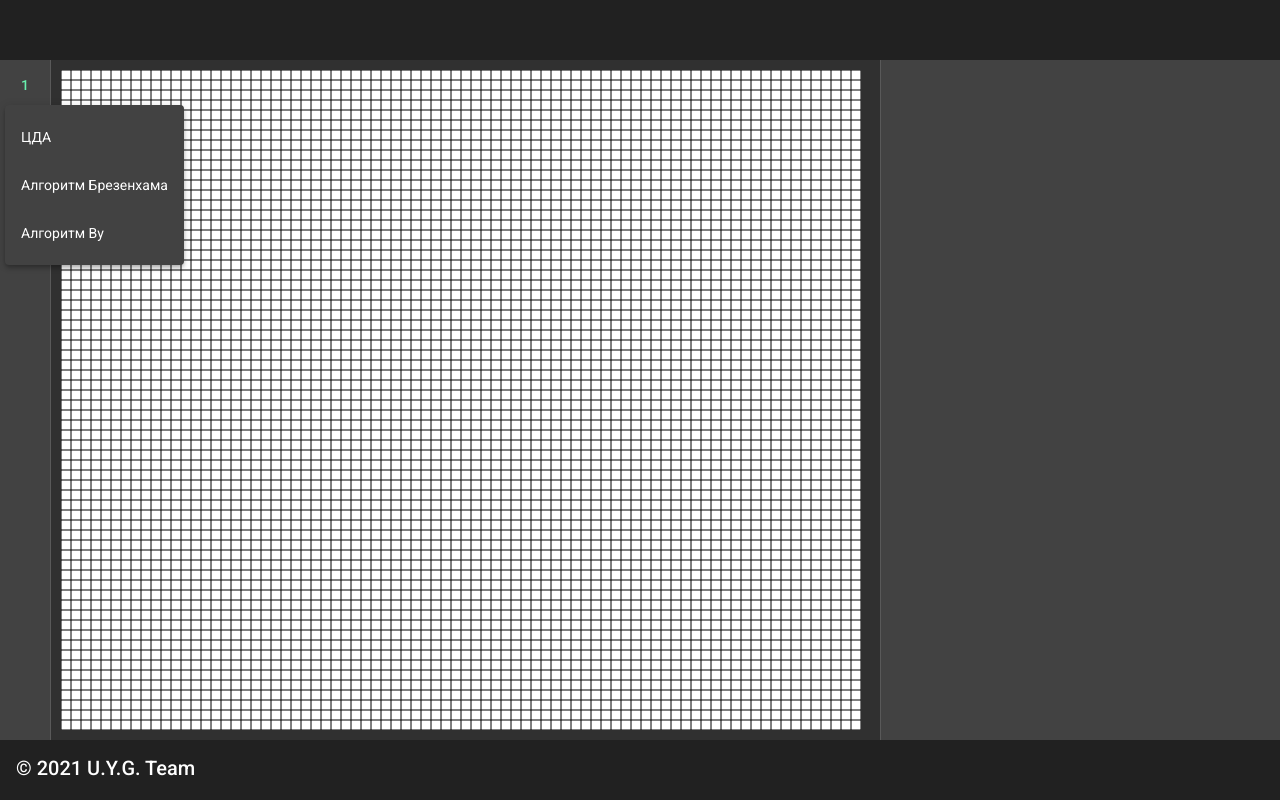
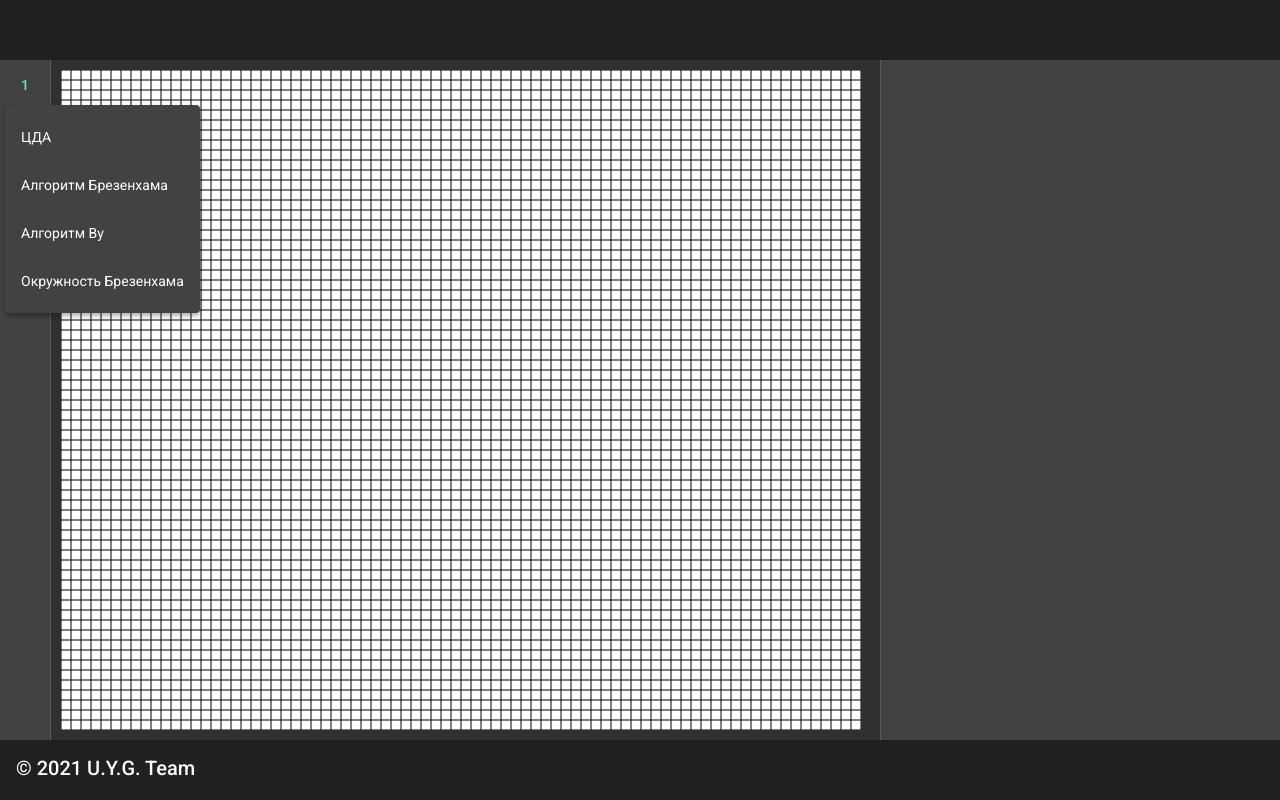
Before and after one commit to UlyanYunakh/graphic-editor, an Angular app: page / in a window 1280 px wide. Both pictures are taken after a click on the button "Отрезок". Built offline with nearby package versions, Linux system fonts and the light colour scheme.

Commit message:
add circle option in menu

```diff
--- a/src/app/models/ellipse-algorithm.ts
+++ b/src/app/models/ellipse-algorithm.ts
@@ -1,6 +1,4 @@
 import { IAlgorithm, IAlgResult } from "../interfaces/ialgorithm";
-
-import { CDAAlgorithm } from "./cda-algorithm";
 
 export class CircleBresenhem implements IAlgorithm {
 
--- a/src/app/tool-bar/tool-bar.component.html
+++ b/src/app/tool-bar/tool-bar.component.html
@@ -12,6 +12,9 @@
       </button>
       <button mat-menu-item (click)="selectSegmentTool('VU')">
         <span>Алгоритм Ву</span>
+      </button>
+      <button mat-menu-item (click)="selectSegmentTool('ELLIPSE')">
+        <span>Окружность Брезенхама</span>
       </button>
     </mat-menu>
   </ng-container>
--- a/src/app/tool-bar/tool-bar.component.ts
+++ b/src/app/tool-bar/tool-bar.component.ts
@@ -1,6 +1,7 @@
 import { Component } from '@angular/core';
 import { BresenhamAlgorithm } from '../models/bresenham-algorithm';
 import { CDAAlgorithm } from '../models/cda-algorithm';
+import { CircleBresenhem } from '../models/ellipse-algorithm';
 import { SegmentTool } from '../models/segment-tool';
 import { VuAlgorithm } from '../models/vu-algorithm';
 import { CanvasService } from '../services/canvas.service';
@@ -31,6 +32,10 @@ export class ToolBarComponent {
         break;
       case 'VU':
         tool = new SegmentTool(new VuAlgorithm(), this._canvasService);
+        this._toolService.setTool = tool;
+        break;
+      case 'ELLIPSE':
+        tool = new SegmentTool(new CircleBresenhem(), this._canvasService);
         this._toolService.setTool = tool;
         break;
       default:
```
